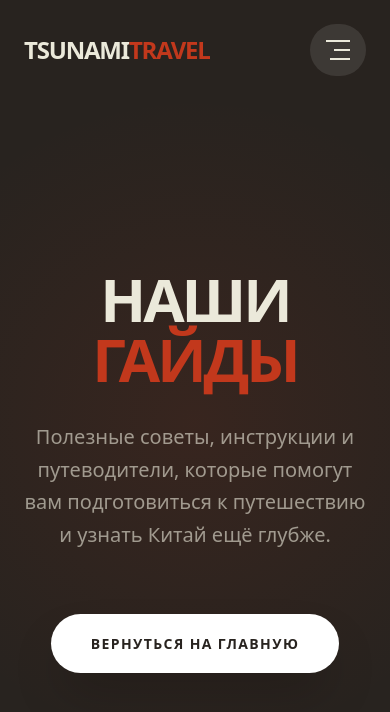
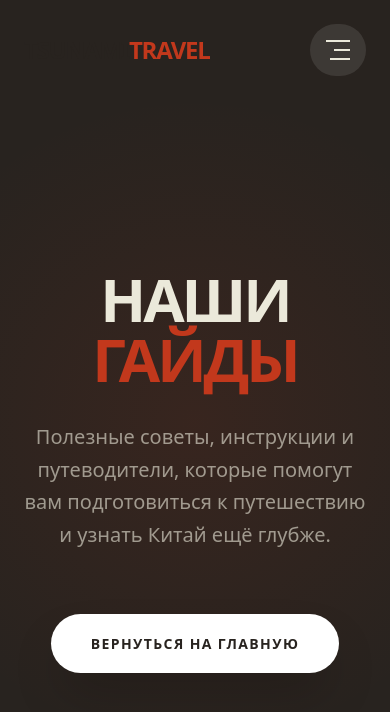
Before and after one commit to payton-ggg/chi-na, a Next.js app: page /guides in a window 390 px wide. Shown: the top 712 px of the page. Built offline with nearby package versions, Linux system fonts and the light colour scheme.

Commit message:
feat: implement responsive Navbar component with dynamic styling, scroll effects, and section-based theme handling.

```diff
--- a/app/components/layout/Navbar.tsx
+++ b/app/components/layout/Navbar.tsx
@@ -103,8 +103,8 @@ export default function Navbar() {
   const sections = useMemo(() => {
     const pageSections: Record<string, { name: string; href: string }[]> = {
       "/": [
+        { name: "О туре", href: "/#about" },
         { name: "Программа", href: "/#tours" },
-        { name: "О туре", href: "/#about" },
         { name: "Проживание", href: "/#accommodation" },
         { name: "Контакты", href: "/#contact" },
       ],
@@ -116,8 +116,8 @@ export default function Navbar() {
       ],
       "/booking": [
         { name: "Форма заявки", href: "/booking#form" },
+        { name: "Контакты", href: "/#contact" },
         { name: "На главную", href: "/" },
-        { name: "Контакты", href: "/#contact" },
       ],
       "/guides": [
         { name: "Все гайды", href: "/guides" },
@@ -212,9 +212,7 @@ export default function Navbar() {
           >
             <span
               className={`transition-colors duration-500 ${
-                isMenuOpen || isDarkSection || !isScrolled
-                  ? "text-light-surface"
-                  : "text-dark-section"
+                isDarkSection ? "text-light-surface" : "text-dark-section"
               }`}
             >
               TSUNAMI
```
